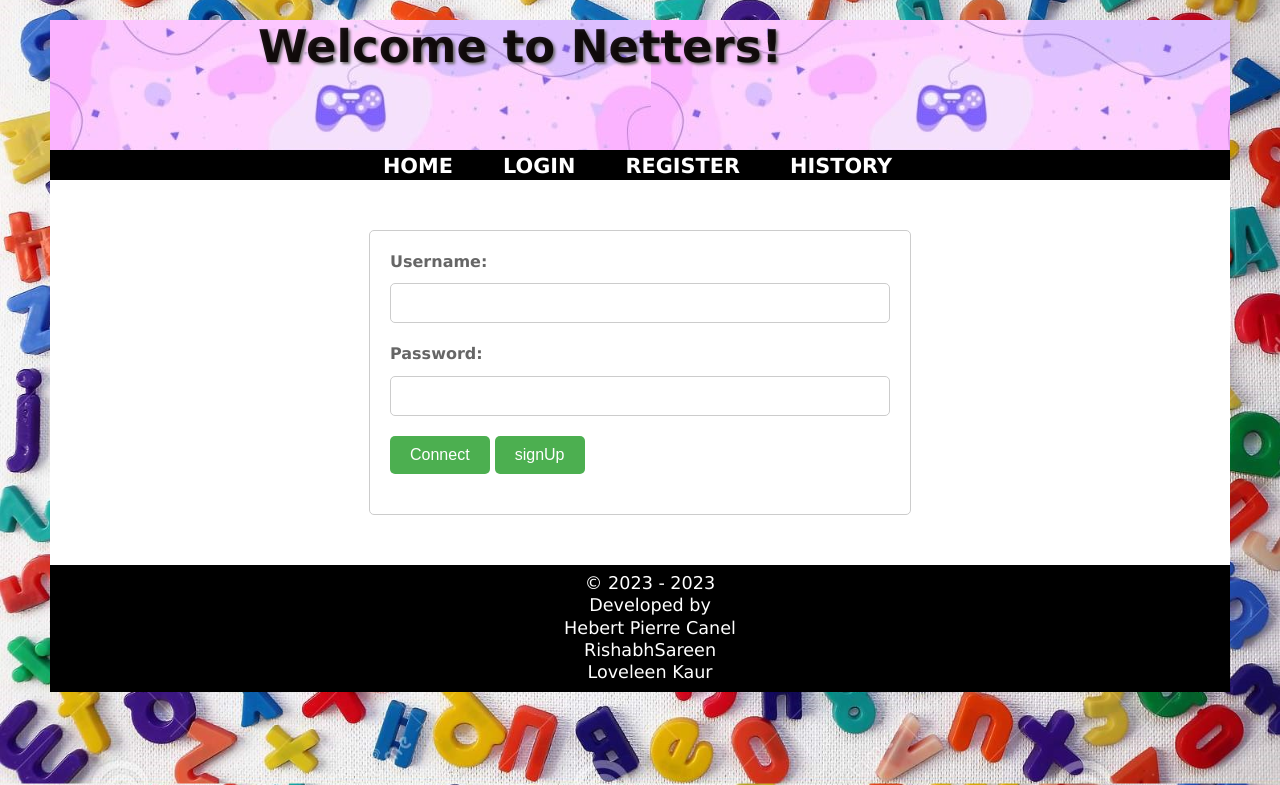
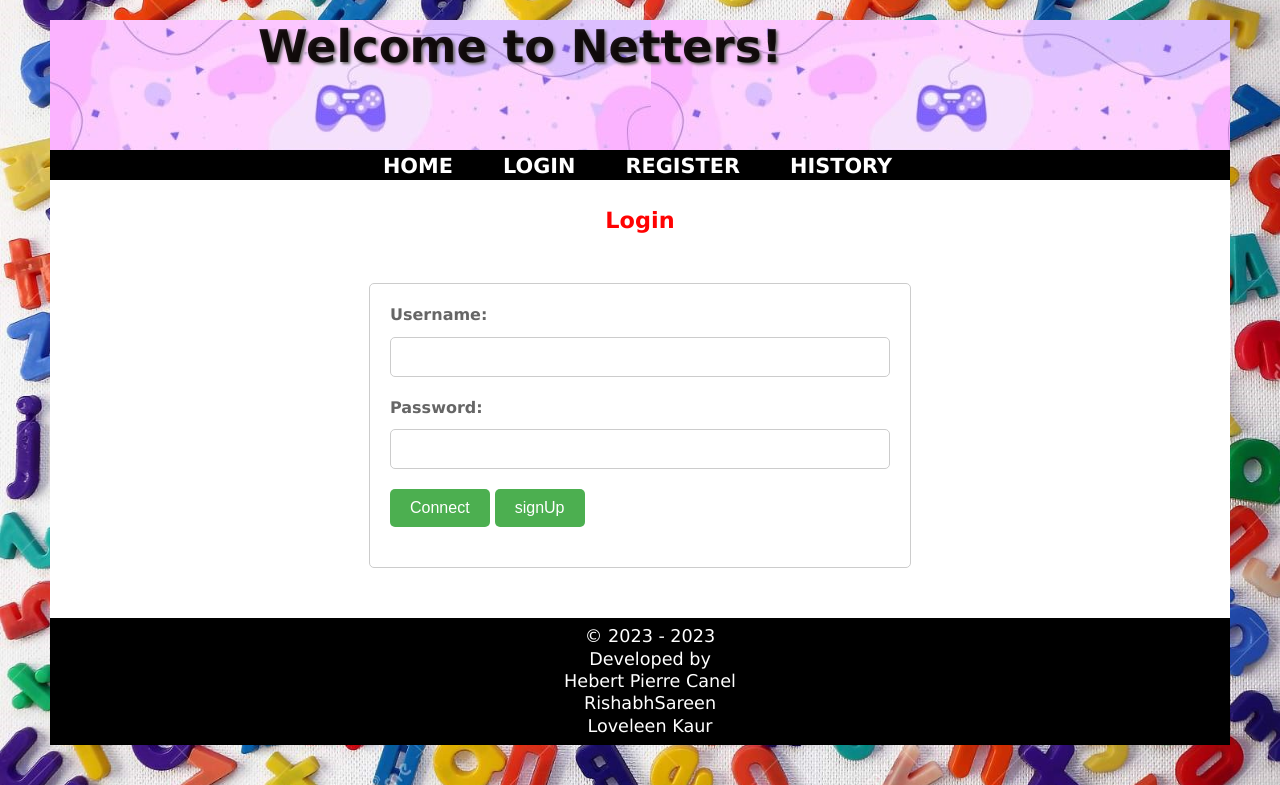
Before and after one commit to Loveleenkaur2202/final-project-web-server, a PHP site: page / in a window 1280 px wide. Shown: the top 785 px of the page. Run offline with PHP 8.4, Linux system fonts and the light colour scheme.

Commit message:
Update index.php

```diff
--- a/index.php
+++ b/index.php
@@ -8,7 +8,10 @@
     <?php
     include_once 'header.php';
     ?>
-
+    <br/>
+    <center>
+    <h3>Login</h3>
+    </center>
         <form method="post" action="login.php">
 
             <label for="usrname">Username:</label>
```
